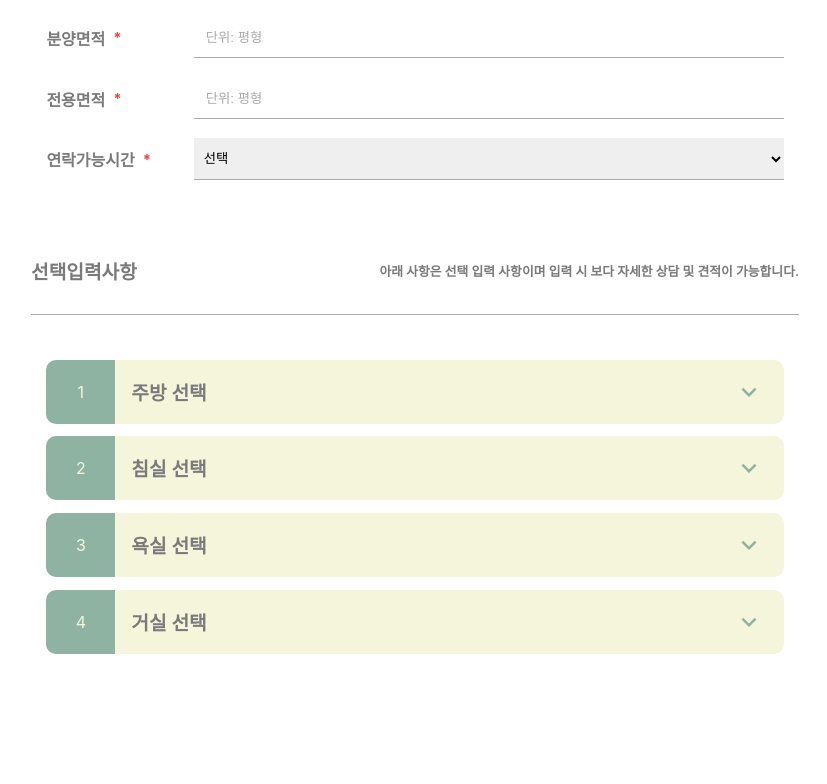
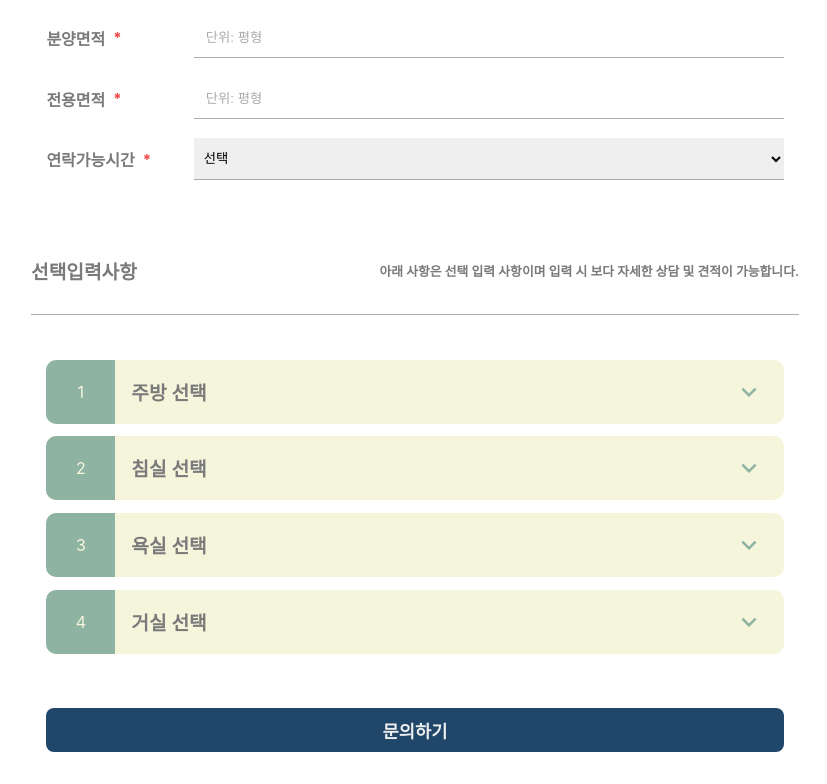
Before and after one commit to upship-kim/survey-web, a React (Create React App) app: page / in a window 1280 px wide. Shown: the part 911-1695 px from the top of the page, without its empty margins (225-1052 px from the left). Before the commit the page ends 1587 px from the top, so only its background shows below. Built offline with nearby package versions, Linux system fonts and the light colour scheme.

Commit message:
add: submit form 추가

```diff
--- a/src/components/atoms/DefaultButton.tsx
+++ b/src/components/atoms/DefaultButton.tsx
@@ -1,6 +1,6 @@
-import React from 'react';
-import styled from 'styled-components';
-type buttonTypes = 'submit' | 'cancle';
+import React from "react";
+import styled from "styled-components";
+type buttonTypes = "submit" | "cancle";
 interface ButtonProps {
     onClick: () => void;
     text: string;
@@ -19,14 +19,13 @@ export default DefaultButton;
 
 const Styledbutton = styled.div<{ type: buttonTypes }>`
     display: flex;
-    width: 6rem;
+    width: auto;
     align-items: center;
     justify-content: center;
-    border-radius: 6px;
-    border: 0px solid gray;
+    border-radius: 8px;
     padding: 0.6rem 2rem;
     font-size: 1.1rem;
     font-weight: 800;
-    background: ${({ type }) => (type === 'cancle' ? '#eeeeee' : '#204669')};
-    color: ${({ type }) => (type === 'cancle' ? 'gray' : '#eeeeee')};
+    background: ${({ type }) => (type === "cancle" ? "#eeeeee" : "#204669")};
+    color: ${({ type }) => (type === "cancle" ? "gray" : "#eeeeee")};
 `;
--- a/src/components/pages/SurveyPage.tsx
+++ b/src/components/pages/SurveyPage.tsx
@@ -1,11 +1,17 @@
 import React from "react";
 import Container from "../atoms/Container";
+import DefaultButton from "../atoms/DefaultButton";
 import BlockTitle from "../molecures/BlockTitle";
 import Header from "../molecures/Header";
 import BasicForm from "../templates/BasicForm";
 import SelectForm from "../templates/SelectForm";
+import SubmitForm from "../templates/SubmitForm";
 
 const SurveyPage = () => {
+    const onSubmit = () => {
+        alert("submit");
+    };
+
     return (
         <>
             <Header title="견적 문의" />
@@ -19,6 +25,8 @@ const SurveyPage = () => {
                     }
                 />
                 <SelectForm />
+
+                <SubmitForm onSubmit={onSubmit} />
             </Container>
         </>
     );
--- /dev/null
+++ b/src/components/templates/SubmitForm.tsx
@@ -0,0 +1,26 @@
+import React from "react";
+import styled from "styled-components";
+import DefaultButton from "../atoms/DefaultButton";
+
+interface LocalPorps {
+    onSubmit: () => void;
+}
+
+const SubmitForm = ({ onSubmit }: LocalPorps) => {
+    return (
+        <Wrapper>
+            <DefaultButton text="문의하기" onClick={onSubmit} type="submit" />
+        </Wrapper>
+    );
+};
+
+export default SubmitForm;
+
+const Wrapper = styled.div`
+    display: flex;
+    justify-content: center;
+    flex-direction: column;
+    width: 96%;
+    height: 100%;
+    padding: 2rem 0rem;
+`;
```
